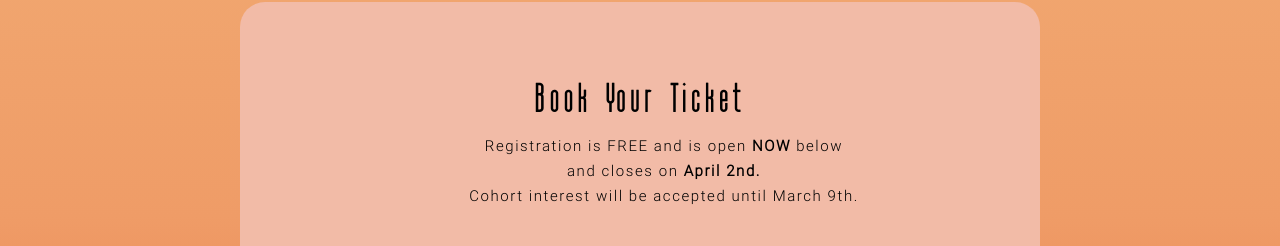
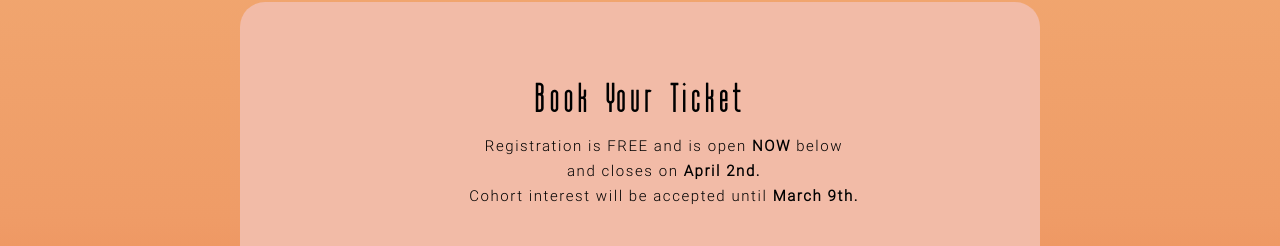
Before and after one commit to HackGT/catalyst-2022-event-site, a Next.js app: page / in a window 1280 px wide. Shown: the part 4075-4321 px from the top of the page. Built offline with nearby package versions, Linux system fonts and the light colour scheme.

Commit message:
bold the deadline

```diff
--- a/pages/index.tsx
+++ b/pages/index.tsx
@@ -158,7 +158,7 @@ function MainPage() {
               Registration is FREE and is open <b>NOW</b> below
               <br></br>and closes on <b>April 2nd.</b>
               <br></br>
-              Cohort interest will be accepted until March 9th.{" "}
+              Cohort interest will be accepted until <b>March 9th.</b>{" "}
             </p>
             <div className={styles.registerButton}>
               <a href="https://forms.gle/WLRq9B6AkmdU1fxaA" className={styles.button}>
```
